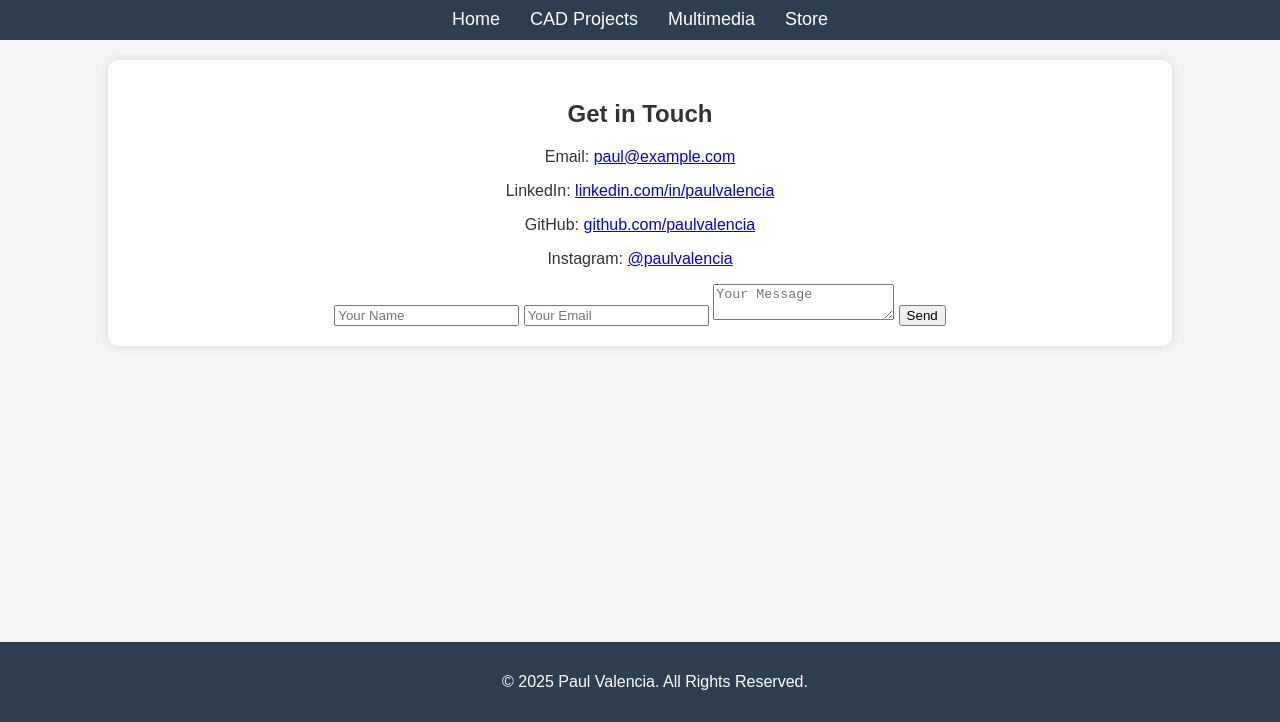
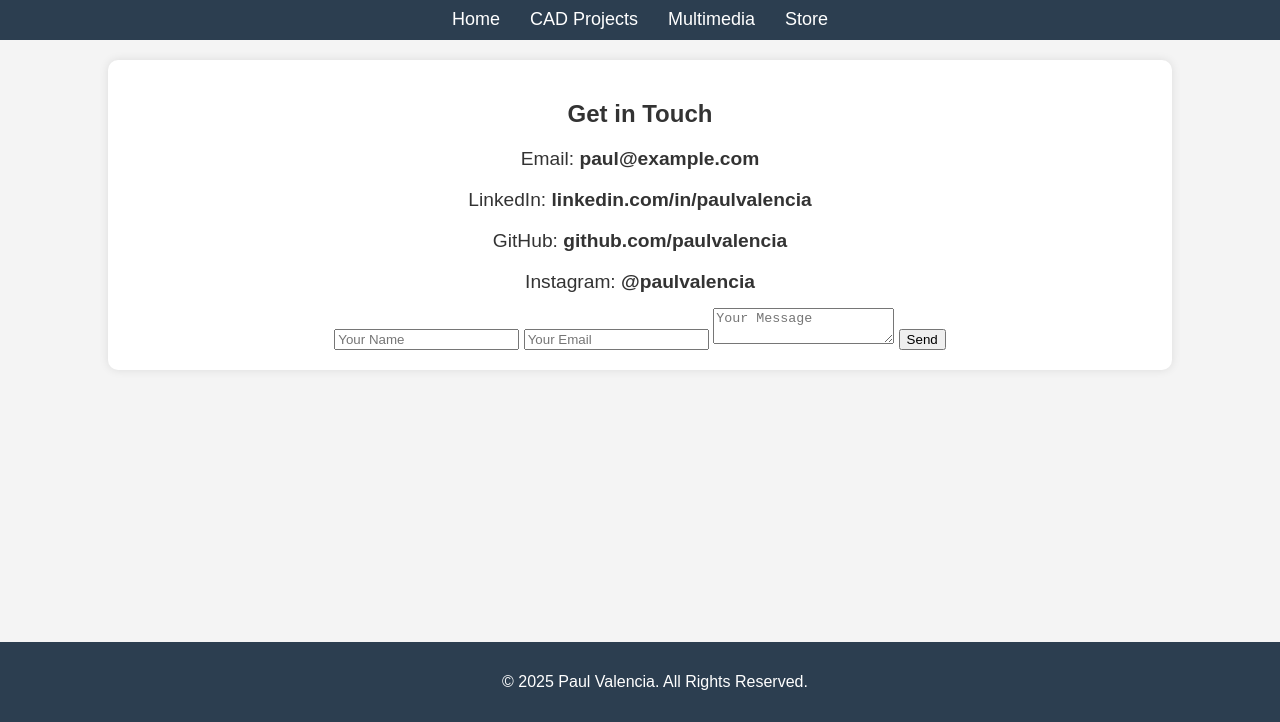
Before and after one commit to Paul0o7/Portfolio, a plain HTML site: page contact.html in a window 1280 px wide. Shown: the part 78-800 px from the top of the page. Drawn offline with Linux system fonts and the light colour scheme.

Commit message:
Update styles.css

```diff
--- a/styles.css
+++ b/styles.css
@@ -158,3 +158,26 @@ footer {
         text-align: center;
     }
 }
+
+/* Social Media Section */
+.socials p {
+    font-size: 1.2em;
+    margin-bottom: 15px;
+}
+
+/* Style for the icons and links */
+.socials a {
+    color: #333;
+    text-decoration: none;
+    font-weight: bold;
+}
+
+.socials a:hover {
+    color: #2c3e50;
+    text-decoration: underline;
+}
+
+/* Icons styling */
+.socials i {
+    margin-right: 10px;
+}
```
